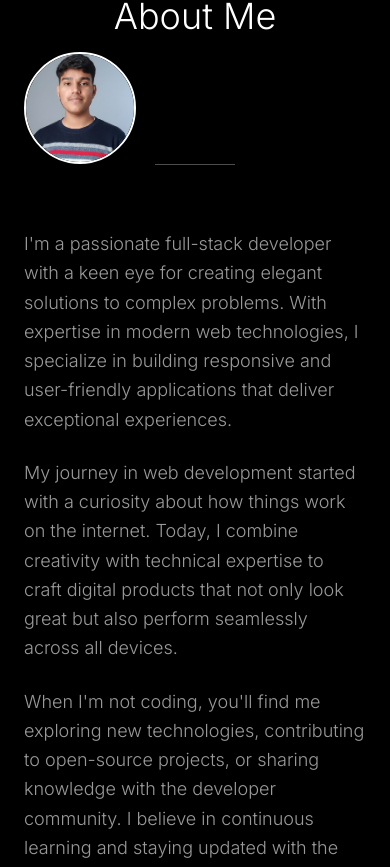
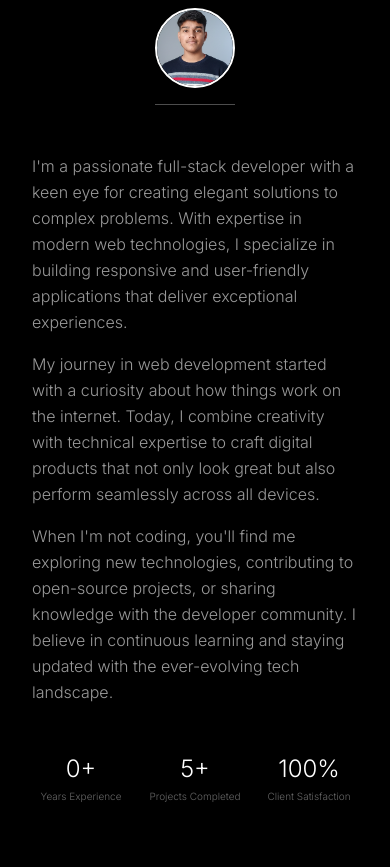
Before and after one commit to anuragverma808575-tech/portfolio, a React (Vite) app: page / in a window 390 px wide. Shown: the part 976-1843 px from the top of the page. Built offline with nearby package versions, Linux system fonts and the light colour scheme.

Commit message:
Update About.jsx

```diff
--- a/src/components/About.jsx
+++ b/src/components/About.jsx
@@ -22,7 +22,7 @@ const About = () => {
   };
 
   return (
-    <section id="about" className="py-32 px-6 relative">
+    <section id="about" className="py-20 sm:py-32 px-4 sm:px-6 lg:px-8 relative">
       <div className="max-w-4xl mx-auto">
         {/* Section Title */}
         <motion.div
@@ -30,29 +30,31 @@ const About = () => {
           whileInView={{ opacity: 1, y: 0 }}
           viewport={{ once: true }}
           transition={{ duration: 0.6 }}
-          className="text-center mb-16"
+          className="text-center mb-12 sm:mb-16"
         >
-          <h2 className="text-4xl md:text-5xl font-light text-white mb-4">
+          <h2 className="text-3xl sm:text-4xl md:text-5xl font-light text-white mb-6 sm:mb-4 px-4">
             About Me
           </h2>
 
-          <img
-            src="/logo.png"
-            className="w-28 h-28 border-2 border-white rounded-full"
-            alt="Logo"
-          />
+          <div className="flex justify-center mb-4">
+            <img
+              src="/logo.png"
+              className="w-20 h-20 sm:w-24 sm:h-24 md:w-28 md:h-28 border-2 border-white rounded-full object-cover"
+              alt="Logo"
+            />
+          </div>
 
           <div className="w-20 h-[1px] bg-white/30 mx-auto" />
         </motion.div>
 
         {/* Bio Content */}
-        <div ref={ref} className="space-y-6">
+        <div ref={ref} className="space-y-4 sm:space-y-6 px-4">
           <motion.p
             custom={0}
             initial="hidden"
             animate={inView ? 'visible' : 'hidden'}
             variants={textVariants}
-            className="text-lg md:text-xl text-white/60 font-light leading-relaxed"
+            className="text-base sm:text-lg md:text-xl text-white/60 font-light leading-relaxed"
           >
             I'm a passionate full-stack developer with a keen eye for creating
             elegant solutions to complex problems. With expertise in modern web
@@ -65,7 +67,7 @@ const About = () => {
             initial="hidden"
             animate={inView ? 'visible' : 'hidden'}
             variants={textVariants}
-            className="text-lg md:text-xl text-white/60 font-light leading-relaxed"
+            className="text-base sm:text-lg md:text-xl text-white/60 font-light leading-relaxed"
           >
             My journey in web development started with a curiosity about how
             things work on the internet. Today, I combine creativity with
@@ -78,7 +80,7 @@ const About = () => {
             initial="hidden"
             animate={inView ? 'visible' : 'hidden'}
             variants={textVariants}
-            className="text-lg md:text-xl text-white/60 font-light leading-relaxed"
+            className="text-base sm:text-lg md:text-xl text-white/60 font-light leading-relaxed"
           >
             When I'm not coding, you'll find me exploring new technologies,
             contributing to open-source projects, or sharing knowledge with the
@@ -92,29 +94,29 @@ const About = () => {
             initial="hidden"
             animate={inView ? 'visible' : 'hidden'}
             variants={textVariants}
-            className="grid grid-cols-3 gap-8 pt-12"
+            className="grid grid-cols-3 gap-4 sm:gap-6 md:gap-8 pt-8 sm:pt-12"
           >
             <div className="text-center">
-              <div className="text-3xl md:text-4xl font-light text-white mb-2">
+              <div className="text-2xl sm:text-3xl md:text-4xl font-light text-white mb-1 sm:mb-2">
                 0+
               </div>
-              <div className="text-sm text-white/40 font-light">
+              <div className="text-[10px] sm:text-xs md:text-sm text-white/40 font-light">
                 Years Experience
               </div>
             </div>
             <div className="text-center">
-              <div className="text-3xl md:text-4xl font-light text-white mb-2">
+              <div className="text-2xl sm:text-3xl md:text-4xl font-light text-white mb-1 sm:mb-2">
                 5+
               </div>
-              <div className="text-sm text-white/40 font-light">
+              <div className="text-[10px] sm:text-xs md:text-sm text-white/40 font-light">
                 Projects Completed
               </div>
             </div>
             <div className="text-center">
-              <div className="text-3xl md:text-4xl font-light text-white mb-2">
+              <div className="text-2xl sm:text-3xl md:text-4xl font-light text-white mb-1 sm:mb-2">
                 100%
               </div>
-              <div className="text-sm text-white/40 font-light">
+              <div className="text-[10px] sm:text-xs md:text-sm text-white/40 font-light">
                 Client Satisfaction
               </div>
             </div>
```
